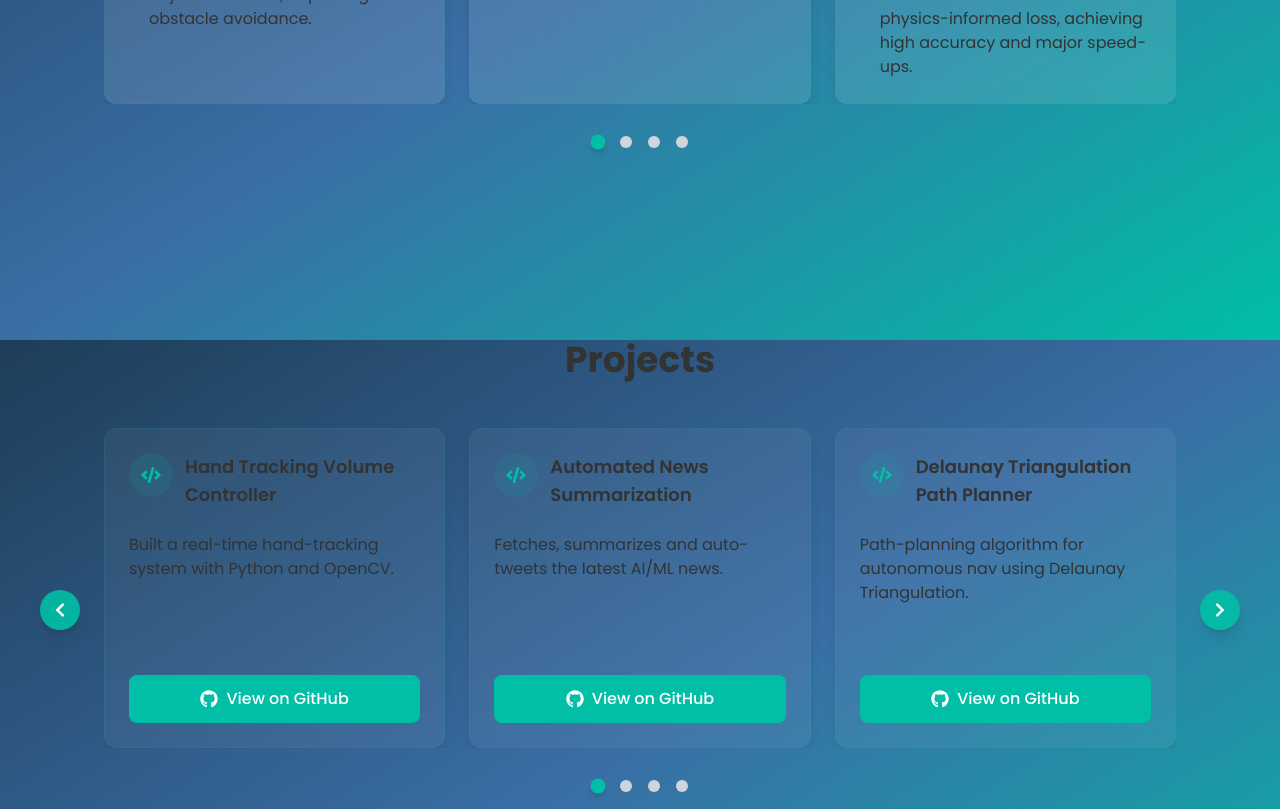
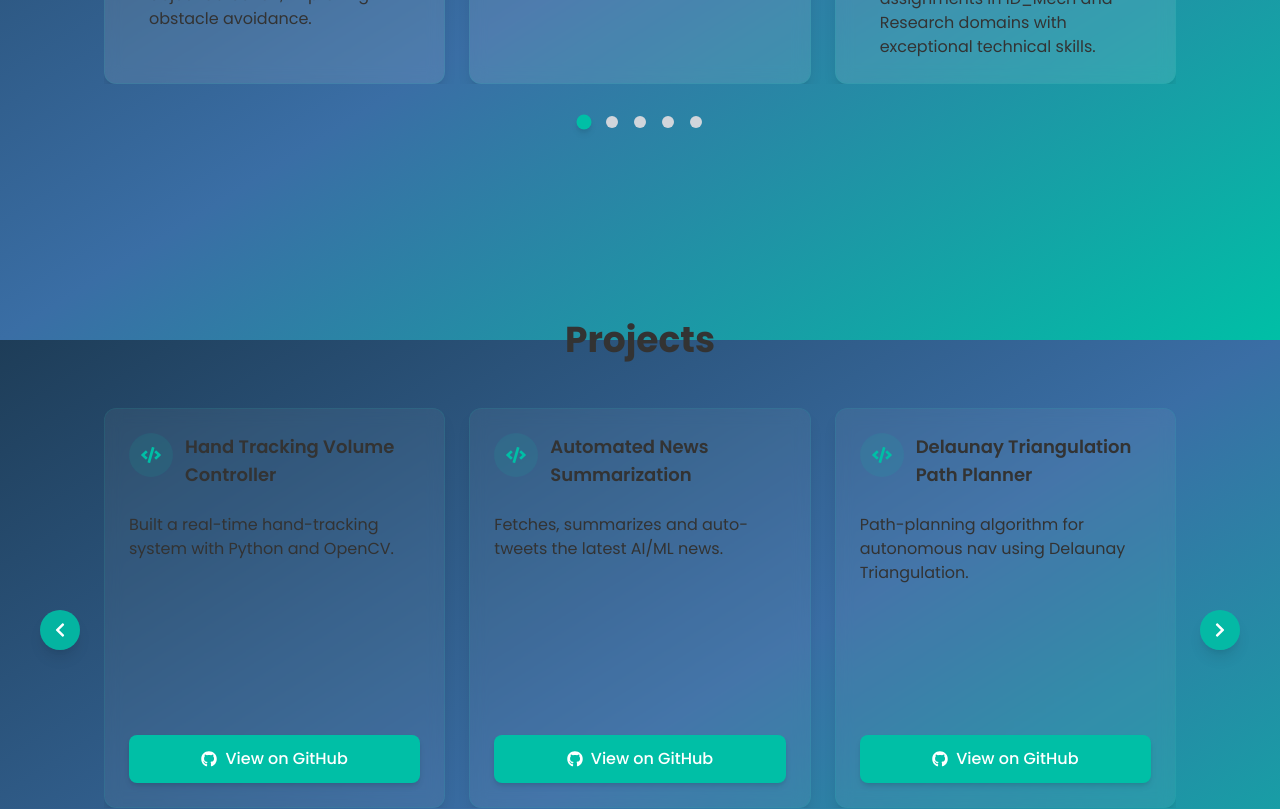
Before and after one commit to pyshcx/my-portfolio, a Next.js app: page / in a window 1280 px wide. Shown: the part 2060-2869 px from the top of the page. Built offline with nearby package versions, Linux system fonts and the light colour scheme.

Commit message:
added alfaues

```diff
--- a/src/app/components/Experiences.jsx
+++ b/src/app/components/Experiences.jsx
@@ -23,6 +23,14 @@ const experiences = [
     points: [
       "Integrated computer-vision technology into a kiosk system.",
       "Conducted research on AI/ML models for medical diagnostics."
+    ]
+  },
+  {
+    title: "Tech Intern · Alfaleus Technology Private Limited",
+    date: "Jun 2025",
+    points: [
+      "Selected among top 10% of over 1200 applicants for intensive virtual 7-day bootcamp.",
+    "Successfully completed assignments in ID_Mech and Research domains with exceptional technical skills."
     ]
   },
   {
--- a/src/app/components/Projects.jsx
+++ b/src/app/components/Projects.jsx
@@ -1,7 +1,7 @@
 "use client";
 
 import { useState, useEffect, useRef, useMemo, useCallback } from "react";
-import { FaGithub, FaCode, FaChevronLeft, FaChevronRight } from "react-icons/fa";
+import { FaGithub, FaCode, FaChevronLeft, FaChevronRight, FaExternalLinkAlt } from "react-icons/fa";
 import SectionWrapper from "./SectionWrapper";
 import { motion, AnimatePresence } from "framer-motion";
 
@@ -29,7 +29,8 @@ const projects = [
     title: "AI-Powered Car-Rental Feedback Analysis",
     description:
       "NLP pipeline that surfaces actionable insights from customer reviews.",
-    githubLink: "https://github.com/pyshcx/car-rental-feedback-analyzer"
+    githubLink: "https://github.com/pyshcx/car-rental-feedback-analyzer",
+    hostedLink: "https://car-rental-feedback-analyzer.streamlit.app/"
   }
 ];
 
@@ -82,7 +83,7 @@ const Projects = () => {
     if (isPaused || !isMounted) return;
     const id = setInterval(() => {
       setActiveIndex((prev) => (prev >= max ? 0 : prev + 1));
-    }, 5000); // Increased interval for better UX
+    }, 5000);
     return () => clearInterval(id);
   }, [isPaused, max, isMounted]);
 
@@ -138,7 +139,6 @@ const Projects = () => {
     const deltaX = Math.abs(touch.clientX - touchStartX.current);
     const deltaY = Math.abs(touch.clientY - touchStartY.current);
 
-    // Only prevent default if horizontal swipe is more significant than vertical
     if (deltaX > deltaY && deltaX > 10) {
       e.preventDefault();
       isDragging.current = true;
@@ -211,10 +211,8 @@ const Projects = () => {
   /* ———————————————————— 8. Visible projects calculation ———————————————————— */
   const visibleProjects = useMemo(() => {
     if (isMobile) {
-      // On mobile, show only the active slide
       return [projects[activeIndex]];
     } else if (isTablet) {
-      // On tablet, show 2 slides
       const visible = [];
       for (let i = 0; i < 2; i++) {
         const index = (activeIndex + i) % slides;
@@ -222,7 +220,6 @@ const Projects = () => {
       }
       return visible;
     } else {
-      // On desktop, show 3 slides
       const visible = [];
       for (let i = 0; i < 3; i++) {
         const index = (activeIndex + i) % slides;
@@ -256,7 +253,6 @@ const Projects = () => {
           Projects
         </h2>
 
-        {/* ─────────────────────────── Carousel container ─────────────────────────── */}
         <div className="relative w-full max-w-7xl mx-auto px-4">
           {/* Navigation arrows - Desktop and Tablet only */}
           {!isMobile && (
@@ -343,13 +339,14 @@ const Projects = () => {
                       transition={{ duration: 0.3, delay: i * 0.1 }}
                     >
                       <div
-                        className="bg-white bg-opacity-5 backdrop-blur-sm p-4 md:p-6 rounded-xl shadow-lg border border-[#00BFA6]/10 h-full flex flex-col transition-all duration-300 hover:bg-opacity-10 hover:border-[#00BFA6]/20 hover:shadow-xl min-h-[280px] md:min-h-[320px]"
+                        className="bg-white bg-opacity-5 backdrop-blur-sm p-4 md:p-6 rounded-xl shadow-lg border border-[#00BFA6]/10 h-full flex flex-col transition-all duration-300 hover:bg-opacity-10 hover:border-[#00BFA6]/20 hover:shadow-xl"
                         style={{
                           WebkitBackdropFilter: 'blur(8px)',
-                          backdropFilter: 'blur(8px)'
+                          backdropFilter: 'blur(8px)',
+                          minHeight: '400px'
                         }}
                       >
-                        <div className="flex-grow">
+                        <div className="flex-grow flex flex-col">
                           <div className="flex items-start mb-4">
                             <div className="bg-[#00BFA6] bg-opacity-10 p-2 md:p-3 rounded-full mr-3 flex-shrink-0">
                               <FaCode className="text-[#00BFA6] text-lg md:text-xl" />
@@ -361,26 +358,71 @@ const Projects = () => {
                             </div>
                           </div>
 
-                          <p className="text-[#333] mb-6 text-sm md:text-base leading-relaxed">
+                          <div className="flex-grow">
+                            <p className="text-[#333] text-sm md:text-base leading-relaxed mb-4">
                               {project.description}
                             </p>
                           </div>
+                        </div>
 
+                        {/* Button section with inversed colors but same positions */}
+                        <div className="mt-auto pt-4">
+                          {project.hostedLink ? (
+                            // Car Rental project gets both buttons with INVERSED colors but same positions
+                            <div className="flex flex-col gap-3">
+                              {/* Live Demo button - now SECONDARY style (outlined) but still first */}
+                              <motion.a
+                                href={project.hostedLink}
+                                target="_blank"
+                                rel="noopener noreferrer"
+                                whileHover={{ scale: 1.02 }}
+                                whileTap={{ scale: 0.98 }}
+                                className="w-full bg-transparent border-2 border-[#00BFA6]/40 text-[#333] py-3 px-5 rounded-lg hover:bg-[#00BFA6]/5 hover:border-[#00BFA6]/60 transition-all duration-300 flex items-center justify-center text-sm md:text-base font-medium"
+                                style={{
+                                  WebkitTapHighlightColor: 'transparent',
+                                  touchAction: 'manipulation'
+                                }}
+                              >
+                                <FaExternalLinkAlt className="mr-2 text-sm" />
+                                Live Demo
+                              </motion.a>
+
+                              {/* GitHub button - now PRIMARY style (solid teal) but still second */}
                               <motion.a
                                 href={project.githubLink}
                                 target="_blank"
                                 rel="noopener noreferrer"
                                 whileHover={{ scale: 1.02 }}
                                 whileTap={{ scale: 0.98 }}
-                          className="bg-[#00BFA6] text-white py-2.5 md:py-3 px-4 md:px-5 rounded-lg hover:bg-[#82E9F5] hover:text-[#333] transition-all duration-300 flex items-center justify-center text-sm md:text-base font-medium mt-auto"
+                                className="w-full bg-[#00BFA6] text-white py-3 px-5 rounded-lg hover:bg-[#82E9F5] hover:text-[#333] transition-all duration-300 flex items-center justify-center text-sm md:text-base font-medium shadow-md hover:shadow-lg"
                                 style={{
                                   WebkitTapHighlightColor: 'transparent',
                                   touchAction: 'manipulation'
                                 }}
                               >
-                          <FaGithub className="mr-2 text-base md:text-lg" />
+                                <FaGithub className="mr-2 text-base" />
                                 View on GitHub
                               </motion.a>
+                            </div>
+                          ) : (
+                            // All other projects get only GitHub button (unchanged)
+                            <motion.a
+                              href={project.githubLink}
+                              target="_blank"
+                              rel="noopener noreferrer"
+                              whileHover={{ scale: 1.02 }}
+                              whileTap={{ scale: 0.98 }}
+                              className="w-full bg-[#00BFA6] text-white py-3 px-5 rounded-lg hover:bg-[#82E9F5] hover:text-[#333] transition-all duration-300 flex items-center justify-center text-sm md:text-base font-medium shadow-md hover:shadow-lg"
+                              style={{
+                                WebkitTapHighlightColor: 'transparent',
+                                touchAction: 'manipulation'
+                              }}
+                            >
+                              <FaGithub className="mr-2 text-base" />
+                              View on GitHub
+                            </motion.a>
+                          )}
+                        </div>
                       </div>
                     </motion.div>
                   ))}
```
Lines whose indentation alone changed are shown as unchanged.
